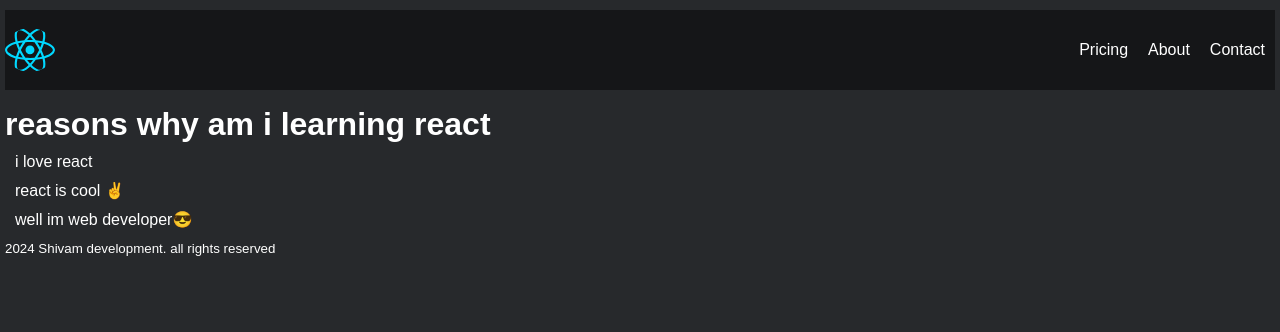
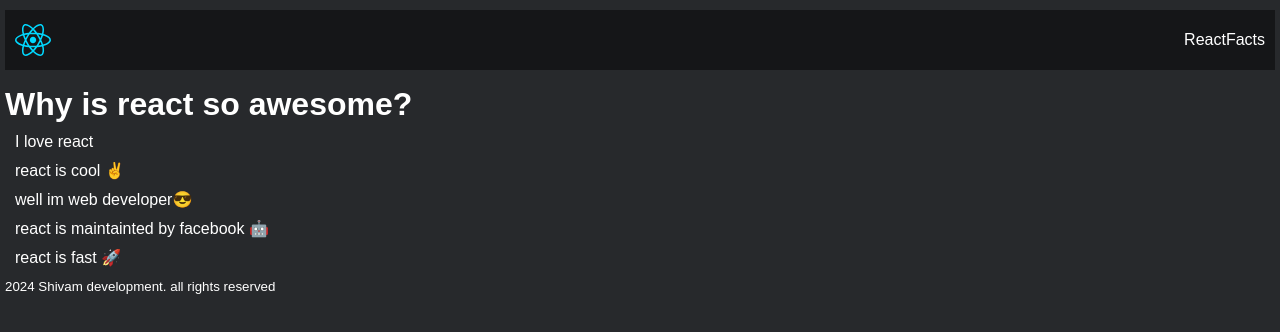
Before and after one commit to shivamsinghAIMLops32/reactScrimba, a React (Vite) app: page / in a window 1280 px wide. Shown: the top 332 px of the page. Built offline with nearby package versions, Linux system fonts and the light colour scheme.

Commit message:
some more changes to the previous version

```diff
--- a/index.css
+++ b/index.css
@@ -15,45 +15,12 @@ root {
 }
 
 header {
-    height: 10vh;
+    height: 60px;
     width: auto;
-    display: flex;
-    justify-content: space-between; /* Corrected */
-    align-items: center;
     margin-bottom: 1rem;
     background-color: rgba(0, 0, 0, 0.459);
-    overflow: hidden;
-}
-
-.nav-list {
-    list-style-type: none;
-    padding: 0;
-    margin: 0;
     display: flex;
     align-items: center;
     justify-content: space-between;
+    padding: 0 10px;
 }
-.nav-list-item {
-    margin: 0 10px;
-    transition: all 0.3s ease-in-out;
-}
-
-.nav-list-item:hover {
-    cursor: pointer;
-    box-shadow: white 0px 2px 0px;
-    transform: scale(1.1);
-}
-
-.nav-logo {
-    width: 50px; /* Adjust based on your image size */
-    height: auto;
-    transition: transform 0.3s ease-in-out; /* Smooth zoom effect */
-    border-radius: 50%; /* Optional: if you want a circular effect */
-}
-
-.nav-logo:hover {
-    transform: scale(1.1); /* Slight zoom effect */
-    box-shadow: 0 0 20px 5px rgba(0, 200, 255, 0.8),
-                0 0 50px 10px rgba(0, 200, 255, 0.5),
-                0 0 100px 15px rgba(0, 200, 255, 0.3);
-}
--- a/src/components/Main.jsx
+++ b/src/components/Main.jsx
@@ -3,10 +3,12 @@ import List from "./List";
 const Main = () => {
   return (
     <>
-      <h1>reasons why am i learning react</h1>
-      <List listContent="i love react" />
+      <h1>Why is react so awesome?</h1>
+      <List listContent="I love react" />
       <List listContent="react is cool ✌️" />
       <List listContent="well im web developer😎" />
+      <List listContent="react is maintainted by facebook 🤖" />
+      <List listContent="react is fast 🚀" />
     </>
   );
 };
--- a/src/components/NavigationBar.jsx
+++ b/src/components/NavigationBar.jsx
@@ -2,12 +2,7 @@ import React from 'react'
 
 const NavigationBar = () => {
   return (
-
-    <ul className='nav-list'>
-        <li className='nav-list-item'>Pricing</li>
-        <li className='nav-list-item'>About</li>
-        <li className='nav-list-item'>Contact</li>
-    </ul>
+   <span>ReactFacts</span>
 
   )
 }
```
